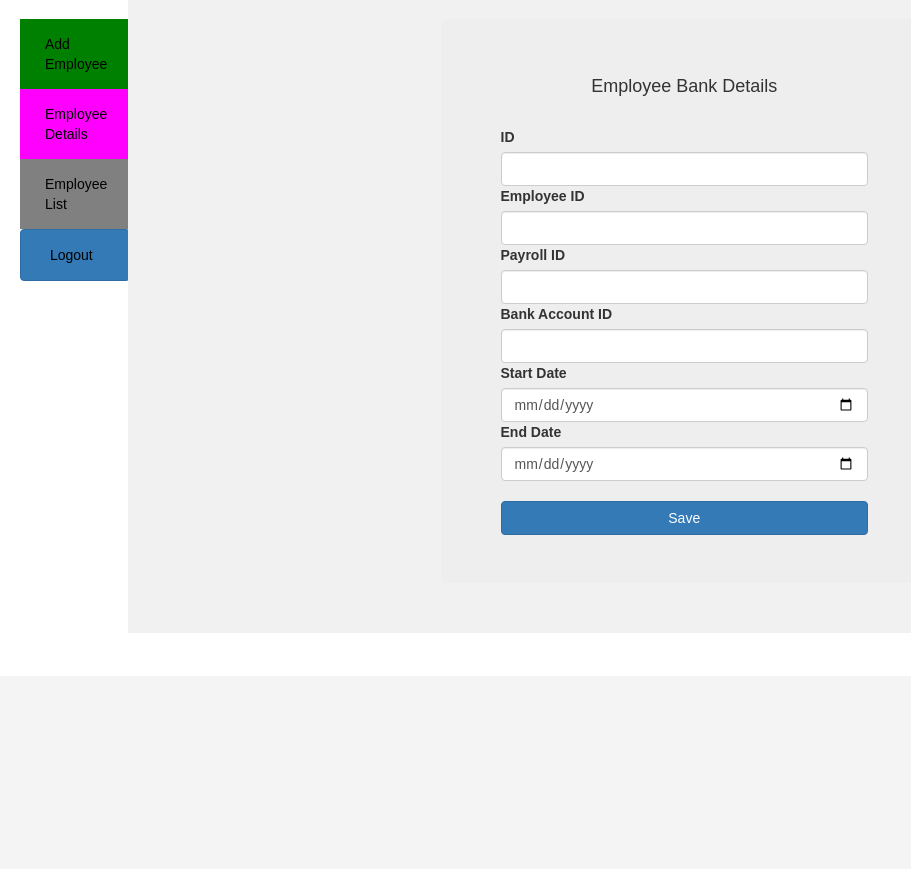
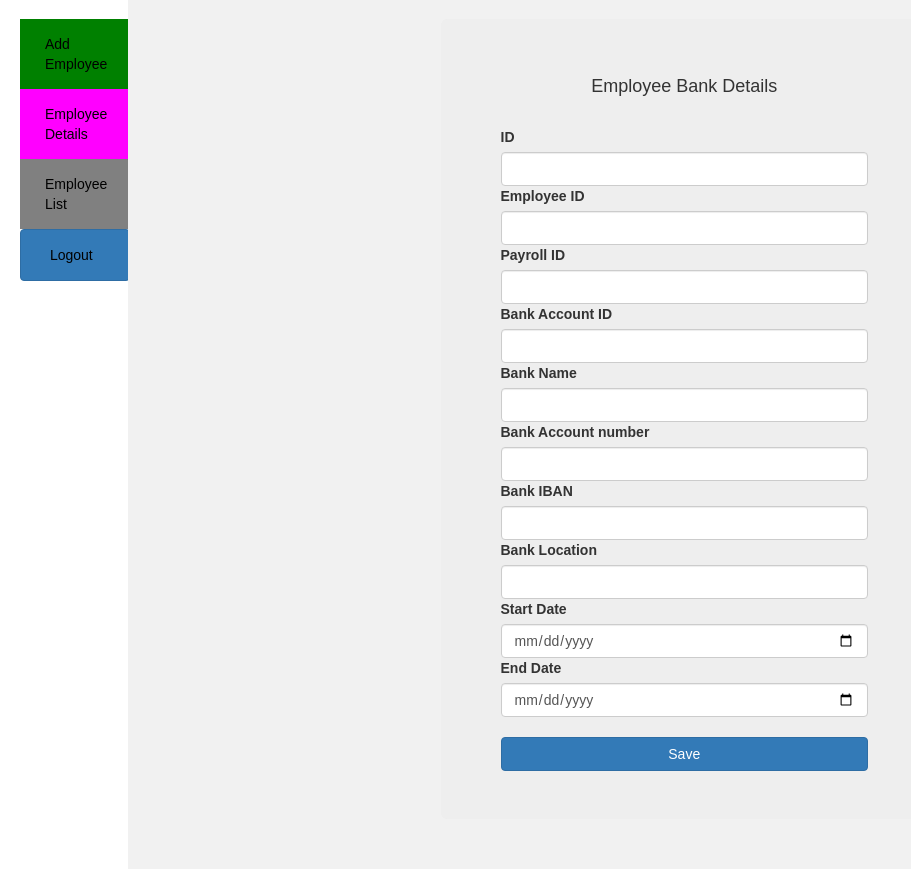
Before and after one commit to skandswami/SRH_HR_Management, a Flask app: page /financedata in a window 1280 px wide. Shown: the part 124-993 px from the top of the page, without its empty margins (0-911 px from the left). Before the commit the page ends 659 px from the top, so only its background shows below. Run offline with Flask 2, Linux system fonts and the light colour scheme; parts of the project's set-up code (start-up, migrations or seed data) failed here and were passed over; some libraries are stand-ins or nearby versions.

Commit message:
Changes made to app.py and financedata html file

```diff
--- a/app.py
+++ b/app.py
@@ -242,11 +242,15 @@ def financedata():
         employee_id=request.form.get('employee_id')
         salary_id=request.form.get('salary_id')
         bank_acc_id=request.form.get('bank_acc_id')
+        bank_name=request.form.get('bank_name')
+        bank_acc_number=request.form.get('bank_acc_number')
+        bank_iban=request.form.get('bank_iban')
+        bank_location=request.form.get('bank_location')
         start_date=request.form.get('start_date')
         end_date=request.form.get('end_date')
         conn = DatabaseConnection()
         cur = conn.cursor()
-        cur.execute(f"Call public.sp_emp_bank_info('{emp_bank_id}', '{employee_id}', '{bank_acc_id}', '{start_date}', '{end_date}', '{salary_id}')")
+        cur.execute(f"Call public.sp_emp_bank_info('{emp_bank_id}', '{employee_id}', '{bank_acc_id}', '{bank_name}', '{bank_acc_number}', '{bank_iban}', '{bank_location}', '{start_date}', '{end_date}', '{salary_id}')")
         conn.commit()
         flash("Employee finance Information created Successully")
         return redirect('/CreateEmployee')
--- a/templates/financedata.html
+++ b/templates/financedata.html
@@ -143,6 +143,26 @@
                     </div>
 
                     <div class="mb-2">
+                      <label for="bank_name" class="form-label">Bank Name</label>
+                      <input type="text" class="form-control" id="bank_name" name = "bank_name" aria-describedby="emailHelp" required>
+                    </div>
+
+                    <div class="mb-2">
+                      <label for="bank_acc_number" class="form-label">Bank Account number</label>
+                      <input type="text" class="form-control" id="bank_acc_number" name = "bank_acc_number" aria-describedby="emailHelp" required>
+                    </div>
+
+                    <div class="mb-2">
+                      <label for="bank_iban" class="form-label">Bank IBAN</label>
+                      <input type="text" class="form-control" id="bank_iban" name = "bank_iban" aria-describedby="emailHelp" required>
+                    </div>
+
+                    <div class="mb-2">
+                      <label for="bank_location" class="form-label">Bank Location</label>
+                      <input type="text" class="form-control" id="bank_location" name = "bank_location" aria-describedby="emailHelp" required>
+                    </div>
+
+                    <div class="mb-2">
                         <label for="start_date" class="form-label">Start Date</label>
                         <input type="date" class="form-control" id="start_date" name = "start_date" aria-describedby="emailHelp" required>
                     </div>
```
